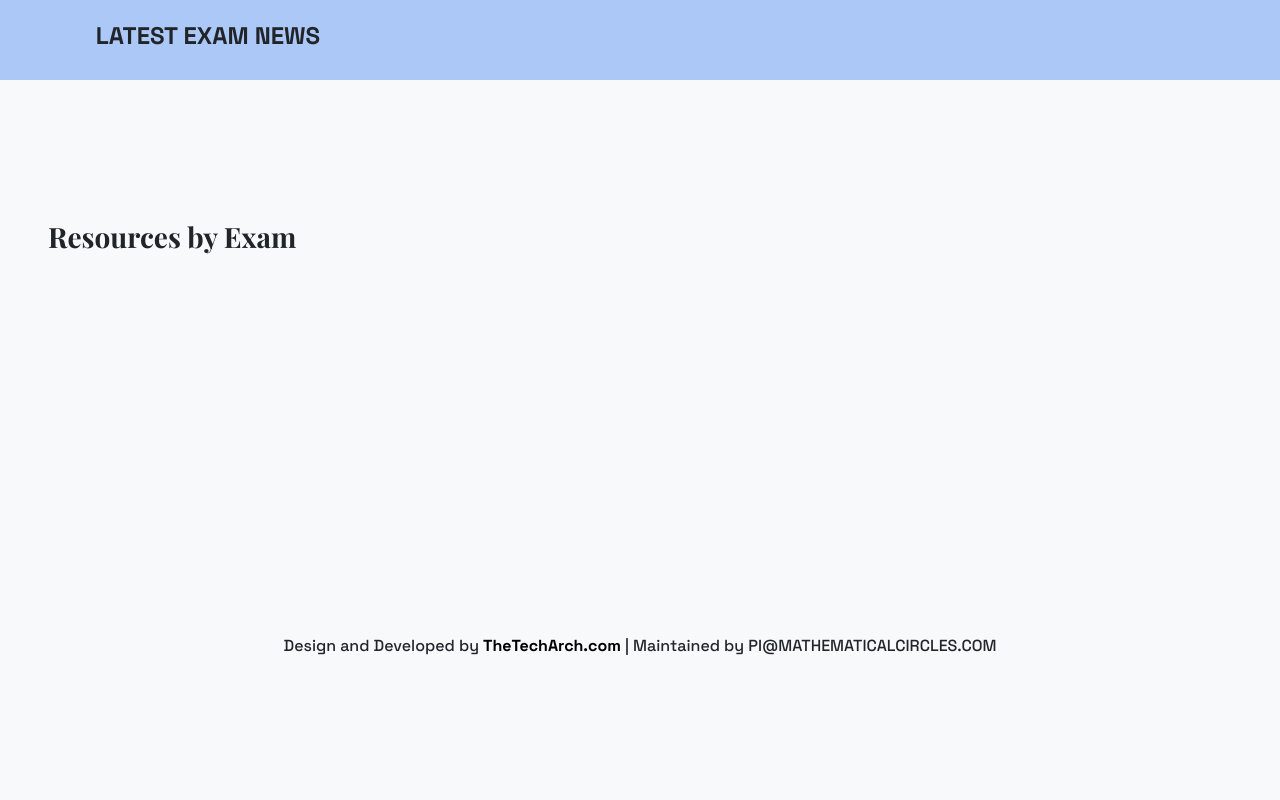
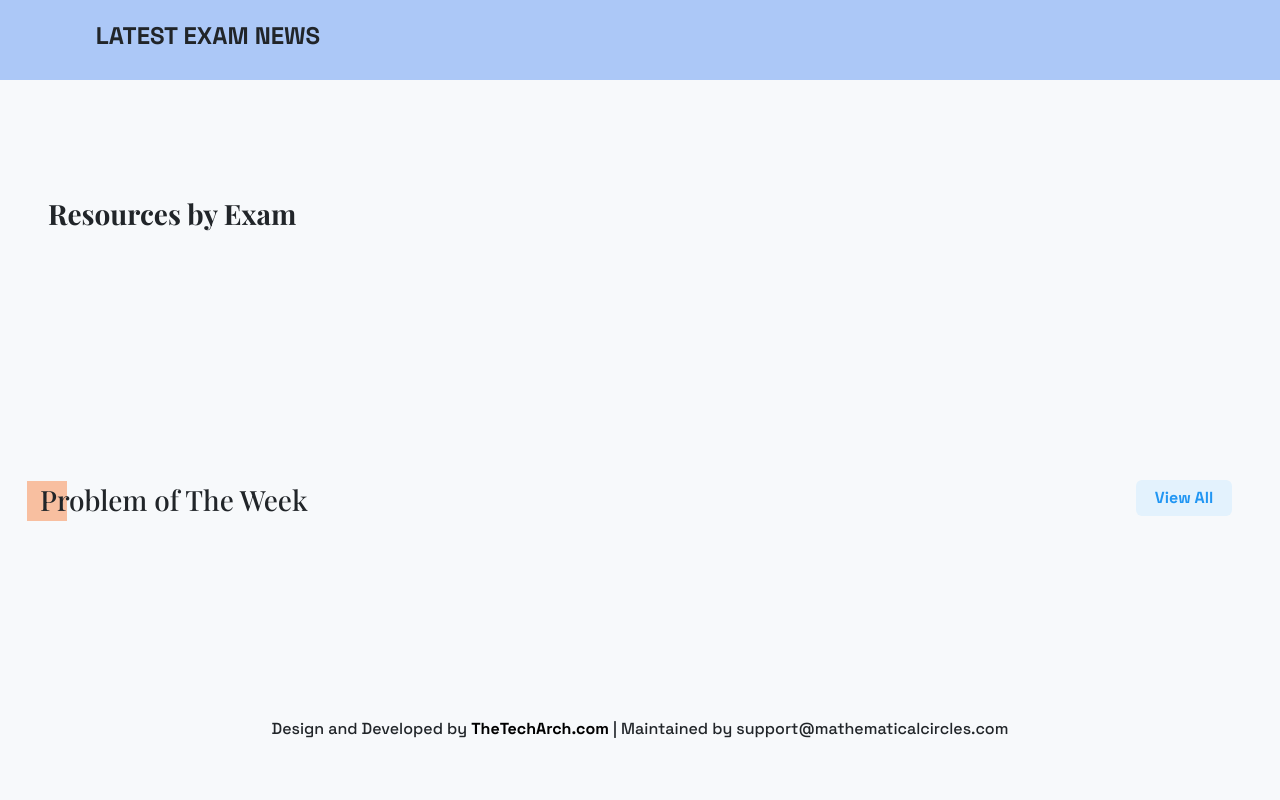
Before and after one commit to CodeWithBishal/freelances, a Django app: page / in a window 1280 px wide. Run offline with Django 4.2, Linux system fonts and the light colour scheme; data that the repository does not hold is empty; some libraries are stand-ins or nearby versions; some web fonts are replaced.

Commit message:
added potw
removed some unnecessary fields

```diff
--- a/mathematicalcircles/baseApp/admin.py
+++ b/mathematicalcircles/baseApp/admin.py
@@ -1,7 +1,12 @@
 from django.contrib import admin
 from .models import *
+from django.contrib.auth.models import User
+from django.contrib.auth.models import Group
 
 # Register your models here.
 admin.site.register(Exam)
 admin.site.register(LatestNews)
 admin.site.register(ResourcesByExam)
+admin.site.register(ProblemsOfTheWeek)
+admin.site.unregister(User)
+admin.site.unregister(Group)
--- a/mathematicalcircles/baseApp/views.py
+++ b/mathematicalcircles/baseApp/views.py
@@ -5,7 +5,8 @@
 def index(request):
     latestNews = LatestNews.objects.order_by("-sno")
     exam = Exam.objects.all()
-    context={'latestNews': latestNews, 'Exam':exam}
+    problemsoftheweek = ProblemsOfTheWeek.objects.all()
+    context={'latestNews': latestNews, 'Exam':exam, 'problemsoftheweek':problemsoftheweek}
 
 
     return render(request,"index.html", context=context)
--- a/mathematicalcircles/template/include/base.html
+++ b/mathematicalcircles/template/include/base.html
@@ -62,8 +62,13 @@
         </div>
     </div>
     {% block body %}{% endblock body %}
-    <footer style="min-height:50px;">
-        Design and Developed by <a target="_blank" rel="noopener noreferrer" class="text-black text-decoration-none"  href="https://thetecharch.com"><strong>TheTechArch.com</strong></a> | Maintained by PI@MATHEMATICALCIRCLES.COM
+    <footer style="min-height:50px;" class="d-flex flex-column flex-md-row mt-3 justify-content-center align-items-center">
+        <div>
+            Design and Developed by <a target="_blank" rel="noopener noreferrer" class="text-black text-decoration-none"  href="https://thetecharch.com"><strong>TheTechArch.com </strong></a>
+        </div>
+        <div>
+            <span class="d-md-inline-block d-none">&nbsp;|</span> Maintained by support@mathematicalcircles.com
+        </div>
     </footer>
 </body>
 
--- a/mathematicalcircles/template/index.html
+++ b/mathematicalcircles/template/index.html
@@ -35,6 +35,38 @@
     </div>
 </section>
 <section class="w-100">
+    <div class="d-flex justify-content-between align-items-center mb-4 mt-4">
+        <div>
+            <h3 class="playfair w-100 #ms-5 sec-heading">Problem of The Week</h3>
+        </div>
+        <div>
+            <a href="/problem-of-the-week" target="_blank" rel="noopener noreferrer" class="me-md-5 text-bg-primary btn btn-primary w-6em me-4 ms-3" id="view-all">View All</a>
+        </div>
+    </div>
+    <div class="d-grid resources-grid ms-md-5">
+        {% for potw in problemsoftheweek %}
+        <div class="card h-40vh shadow-sm border-0 br-20 z-1 btn-hover-show">
+                <div class="h-80 cont">
+                    <img src="/{{potw.resource_Thumbnail}}" alt="{{res.resource_Name}}" class="img-fluid h-100 w-100 cover-top">
+                    <a class="show-btn-on-hover shadow-sm btn-show-over-image-1 text-center fw-bold d-flex z-i-4 align-items-center overflow-hidden justify-content-center hide-line bg-white border-0 text-primary btn btn-primary my-1" href="{{potw.questionLink}}">
+                        View Ques.
+                    </a>
+                    {% if potw.answerLink != None %}
+                    <a class="show-btn-on-hover shadow-sm btn-show-over-image-2 text-center fw-bold d-flex z-i-4 align-items-center overflow-hidden justify-content-center hide-line bg-white border-0 text-primary btn btn-primary my-1" href="{{potw.answerLink}}">
+                        View Ans.
+                    </a>
+                    {% else %}
+                    <a class="show-btn-on-hover shadow-sm btn-show-over-image-2 text-center fw-bold d-flex z-i-4 align-items-center overflow-hidden justify-content-center hide-line bg-white border-0 text-primary btn btn-primary my-1" href="mailto:submissions@mathematicalcircles.com?subject={{potw.name}}%20Submission">
+                        Answer
+                    </a>
+                    {% endif %}
+                </div>
+                    <div class="text-center fw-bold d-flex align-items-center overflow-hidden justify-content-center h-20 hide-line">
+                        {{potw.name|safe|truncatechars:18}}
+                    </div>
+            </div>
+        {% endfor %}
+    </div>
     {% for exam in Exam %}
     {% if exam|count_matching_resources %}
     <div class="d-flex justify-content-between align-items-center mb-4 mt-4">
@@ -77,4 +109,9 @@
     integrity="sha512-XtmMtDEcNz2j7ekrtHvOVR4iwwaD6o/FUJe6+Zq+HgcCsk3kj4uSQQR8weQ2QVj1o0Pk6PwYLohm206ZzNfubg=="
     crossorigin="anonymous" referrerpolicy="no-referrer"></script>
 <script src="/static/js/carousel.js"></script>
+<script>
+    function myFunction() {
+      alert("I am an alert box!");
+    }
+    </script>
 {% endblock body %}
```
Also changed, not shown: mathematicalcircles/baseApp/models.py (+15 -0 lines), mathematicalcircles/static/css/main.css (+44 -2 lines), mathematicalcircles/baseApp/migrations/0022_problemsoftheweek.py (added), mathematicalcircles/baseApp/migrations/0023_alter_problemsoftheweek_options.py (added), mathematicalcircles/static/potw/Screenshot_2023-08-28_at_2.01.38_PM.png (added), 1 other file.
